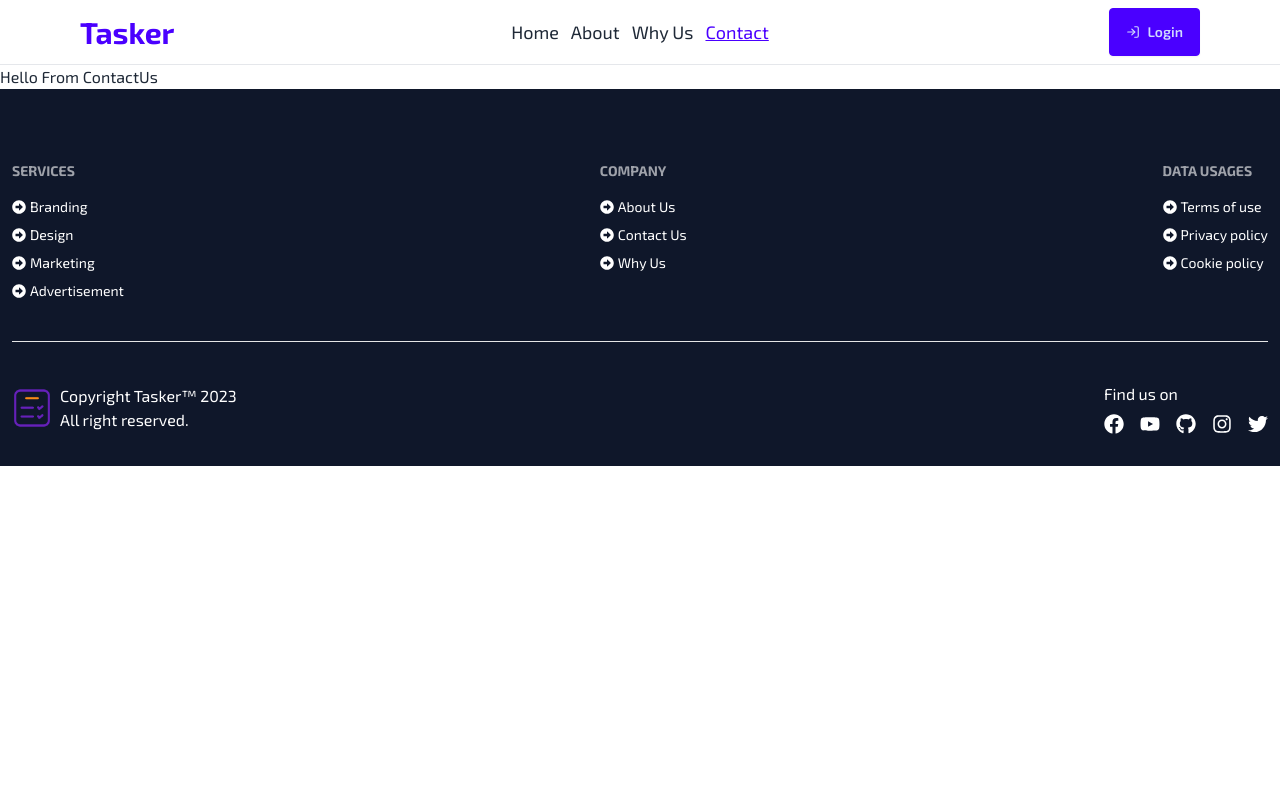
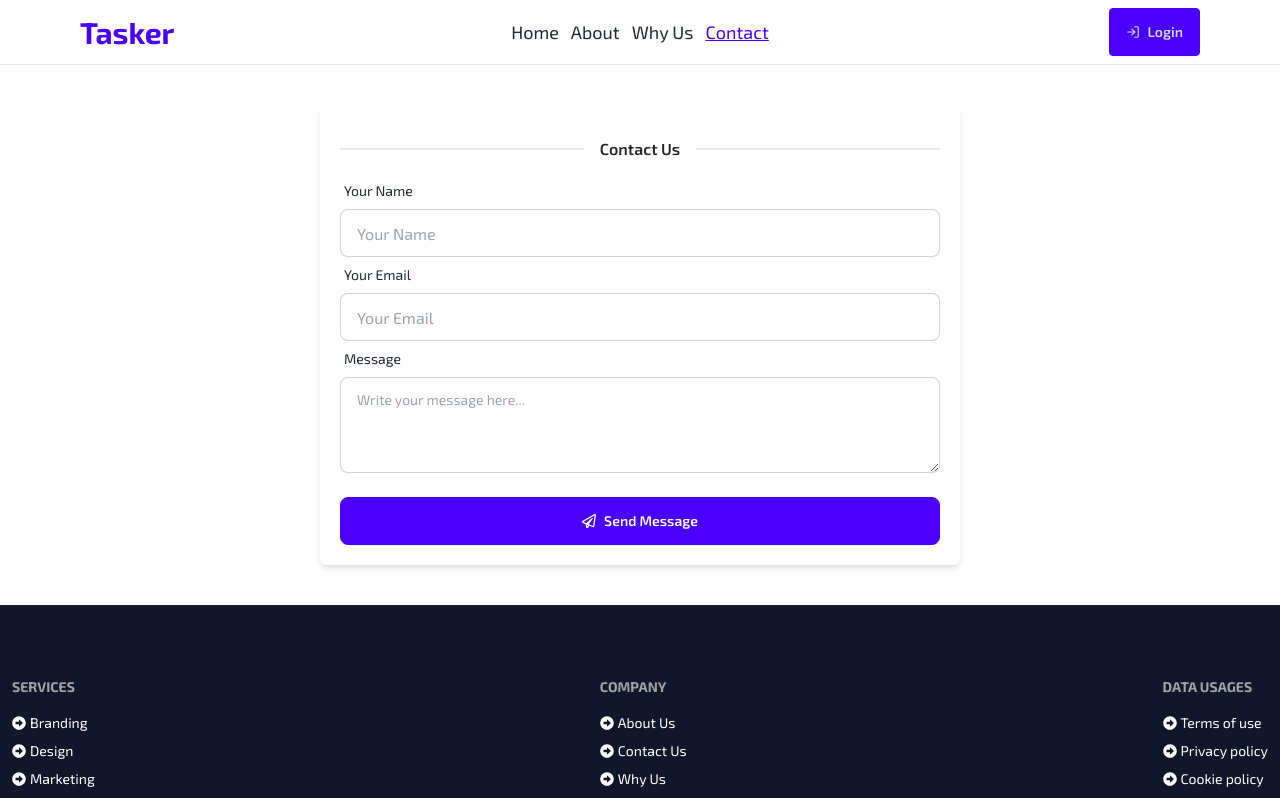
Before and after one commit to rocktohq/task-management-client, a React (Vite) app: page /contact in a window 1280 px wide. Shown: the top 798 px of the page. Built offline with nearby package versions, Linux system fonts and the light colour scheme; no server answers.

Commit message:
ContactUs Updated

```diff
--- a/src/pages/ContactUs/ContactUs.jsx
+++ b/src/pages/ContactUs/ContactUs.jsx
@@ -1,5 +1,60 @@
+import { Helmet } from "react-helmet-async";
+import toast from "react-hot-toast";
+import { FaRegPaperPlane } from "react-icons/fa";
+
 const ContactUs = () => {
-  return <div>Hello From ContactUs</div>;
+  const handleSubmit = (e) => {
+    e.preventDefault();
+    toast.success("Your message has been sent!", { icon: "👌" });
+  };
+
+  return (
+    <div>
+      <Helmet>
+        <title>Contact Us</title>
+      </Helmet>
+      <section className="max-w-screen-sm mx-auto my-10">
+        <form onSubmit={handleSubmit} className="p-5 shadow-md rounded-md">
+          <h3 className="divider font-semibold text-neutral-800">Contact Us</h3>
+          <div className="form-control w-full">
+            <label className="label">
+              <span className="label-text">Your Name</span>
+            </label>
+            <input
+              type="text"
+              placeholder="Your Name"
+              className="input input-bordered focus:outline-none w-full"
+            />
+          </div>
+          <div className="form-control w-full">
+            <label className="label">
+              <span className="label-text">Your Email</span>
+            </label>
+            <input
+              type="email"
+              placeholder="Your Email"
+              className="input input-bordered focus:outline-none w-full"
+            />
+          </div>
+          <div className="form-control">
+            <label className="label">
+              <span className="label-text">Message</span>
+            </label>
+            <textarea
+              className="textarea textarea-bordered h-24 focus:outline-none"
+              placeholder="Write your message here..."
+            ></textarea>
+          </div>
+          <div className="form-control mt-6">
+            <button className="btn btn-primary text-white">
+              <FaRegPaperPlane />
+              Send Message
+            </button>
+          </div>
+        </form>
+      </section>
+    </div>
+  );
 };
 
 export default ContactUs;
```
